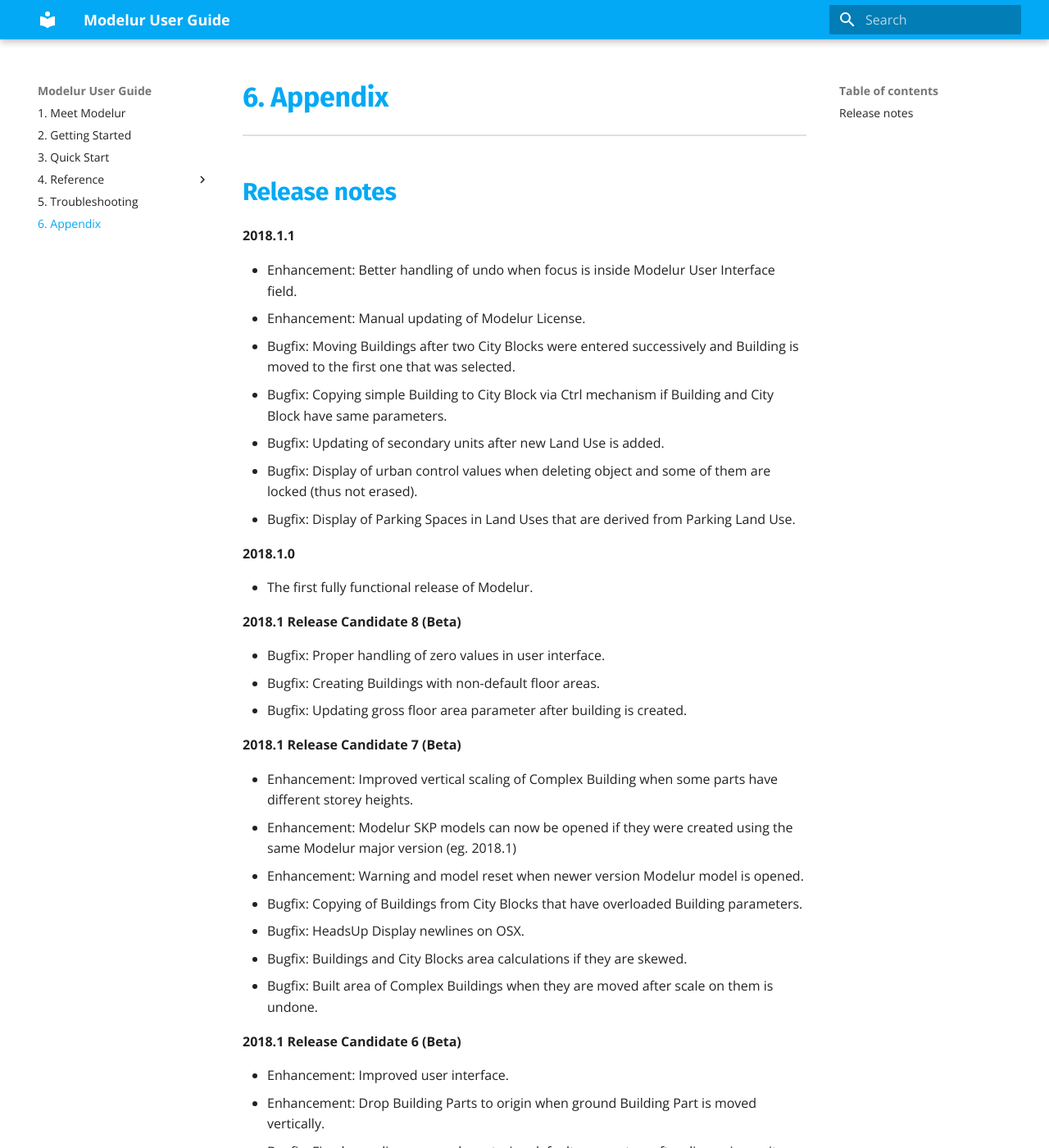
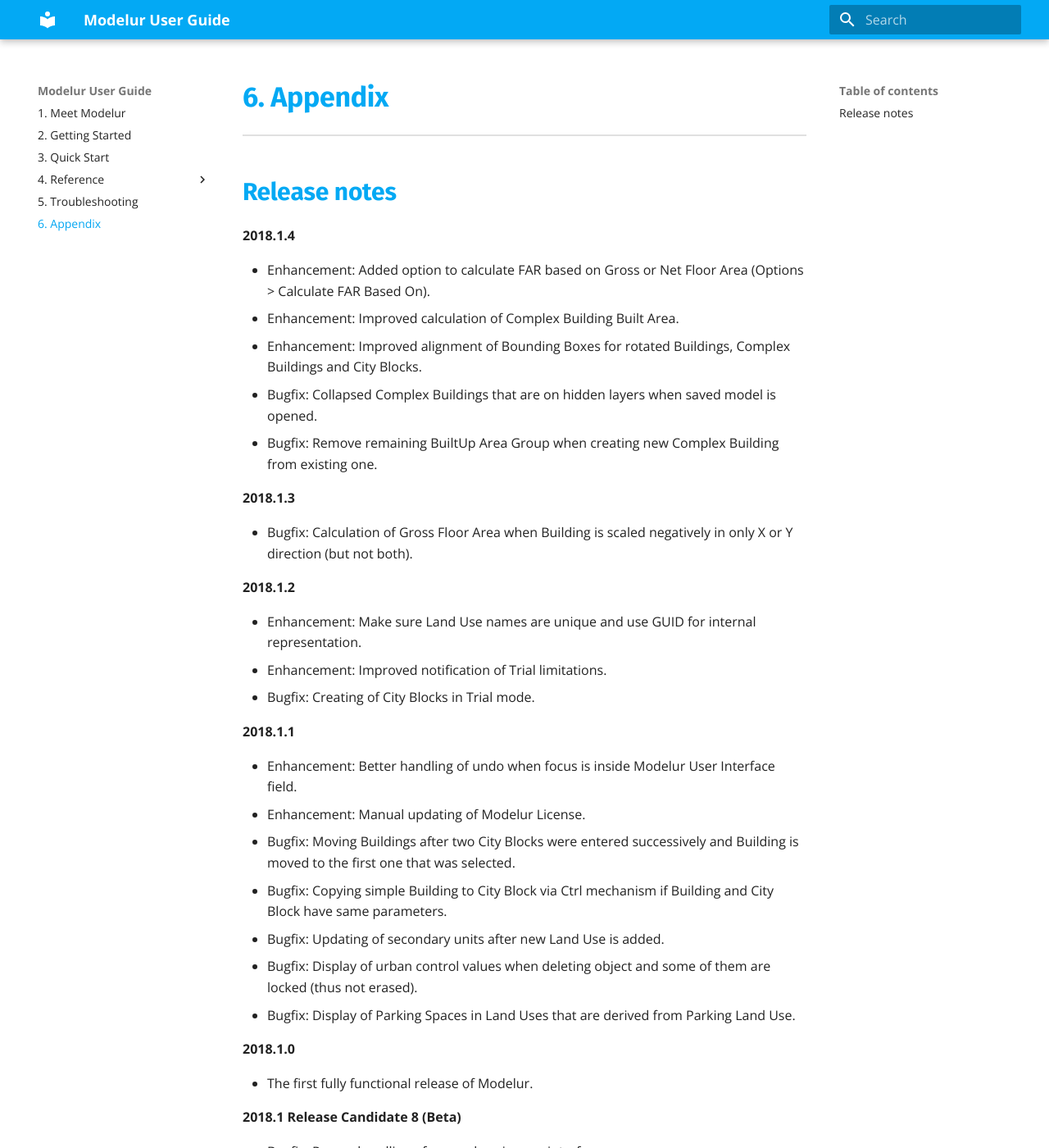
Before and after one commit to Modelur/docs, an MkDocs documentation site: the page built from docs/appendix.md, in a window 1280 px wide and 1400 px high. Shown: the whole window at 82% size. Built offline with MkDocs 1.6.1 and Material for MkDocs 9.7.7, drawn with Linux system fonts in a browser that asks for light colours; old or Windows-style settings are respelled for this version of MkDocs.

Commit message:
- Added description for FAR calculation options. - Updated appendix to 2018.1.4.

```diff
--- a/docs/appendix.md
+++ b/docs/appendix.md
@@ -1,5 +1,23 @@
 Release notes
 -------------
+
+**2018.1.4**
+
+ - Enhancement: Added option to calculate FAR based on Gross or Net Floor Area (Options > Calculate FAR Based On).
+ - Enhancement: Improved calculation of Complex Building Built Area.
+ - Enhancement: Improved alignment of Bounding Boxes for rotated Buildings, Complex Buildings and City Blocks.
+ - Bugfix: Collapsed Complex Buildings that are on hidden layers when saved model is opened.
+ - Bugfix: Remove remaining BuiltUp Area Group when creating new Complex Building from existing one.
+
+**2018.1.3**
+
+ - Bugfix: Calculation of Gross Floor Area when Building is scaled negatively in only X or Y direction (but not both).
+
+**2018.1.2**
+
+ - Enhancement: Make sure Land Use names are unique and use GUID for internal representation.
+ - Enhancement: Improved notification of Trial limitations.
+ - Bugfix: Creating of City Blocks in Trial mode.
 
 **2018.1.1**
 
```
Also changed, not shown: docs/reference/menu.md (+4 -0 lines).
